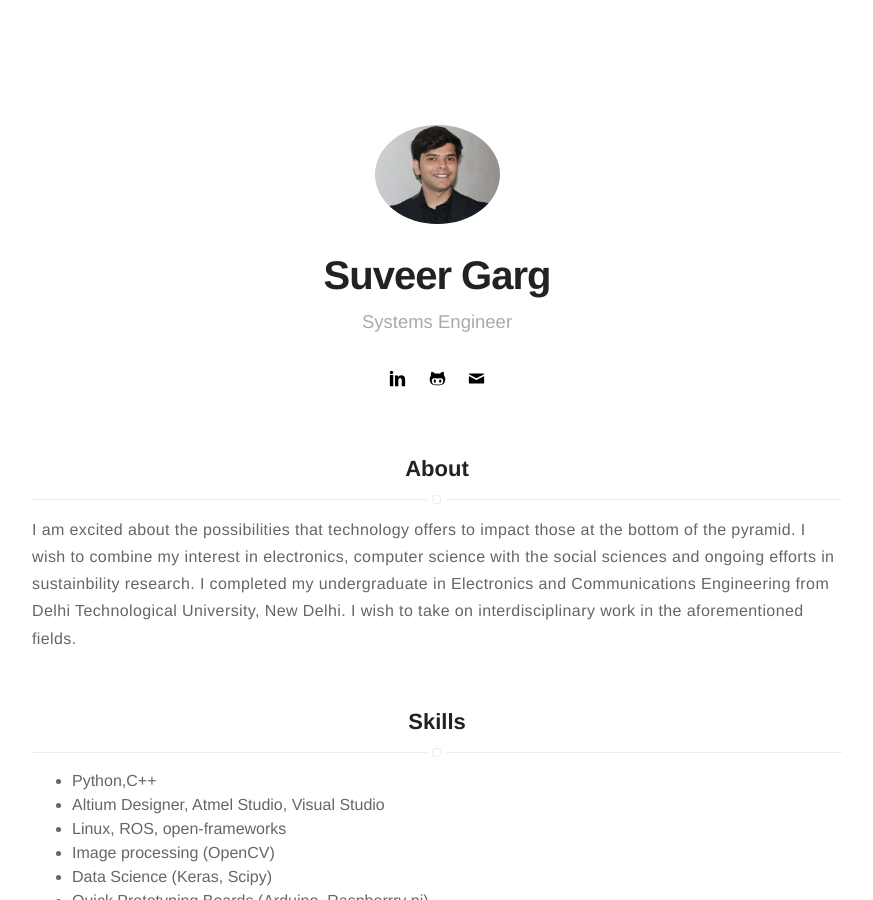
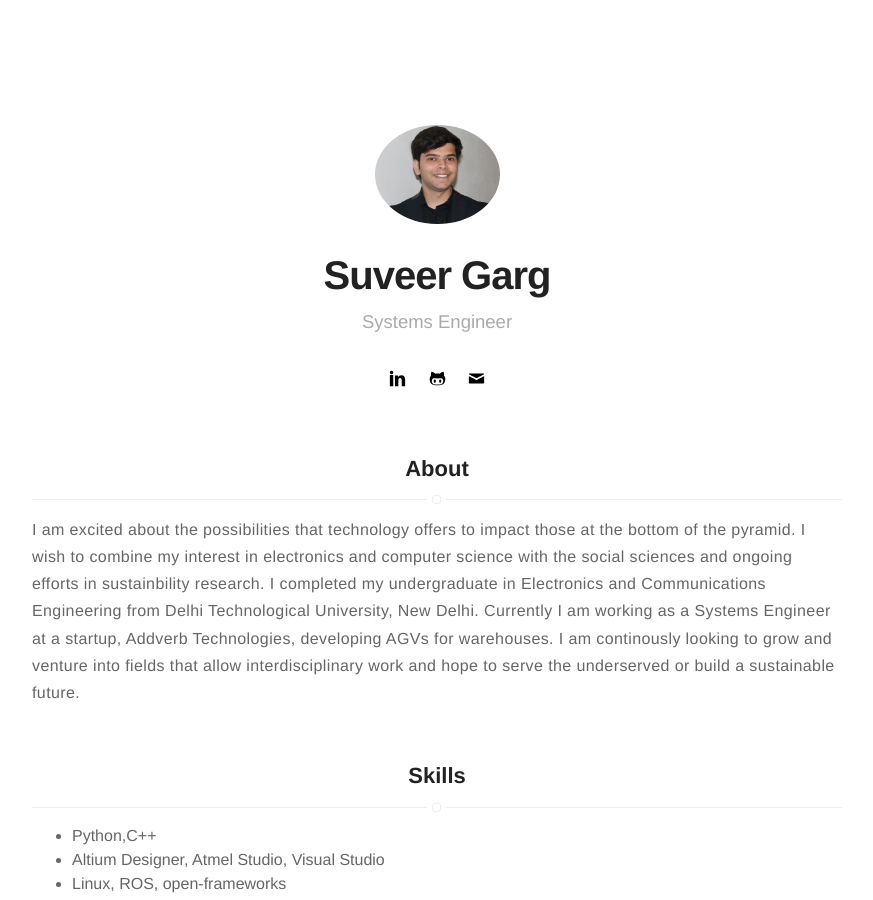
Before and after one commit to suveergarg/suveergarg.github.io, a Jekyll site: the page built from index.html, in a window 1280 px wide and 900 px high. Shown: the whole window, without its empty margins (203-1076 px from the left). Built offline with Jekyll 4.4.1, drawn with Linux system fonts in a browser that asks for light colours.

Commit message:
Update about.html

```diff
--- a/_includes/about.html
+++ b/_includes/about.html
@@ -1 +1 @@
-<p>I am excited about the possibilities that technology offers to impact those at the bottom of the pyramid. I wish to combine my interest in electronics, computer science with the social sciences and ongoing efforts in sustainbility research. I completed my undergraduate in Electronics and Communications Engineering from Delhi Technological University, New Delhi. I wish to take on interdisciplinary work in the aforementioned fields.</p>
+<p>I am excited about the possibilities that technology offers to impact those at the bottom of the pyramid. I wish to combine my interest in electronics and computer science with the social sciences and ongoing efforts in sustainbility research. I completed my undergraduate in Electronics and Communications Engineering from Delhi Technological University, New Delhi. Currently I am working as a Systems Engineer at a startup, Addverb Technologies, developing AGVs for warehouses. I am continously looking to grow and venture into fields that allow interdisciplinary work and hope to serve the underserved or build a sustainable future.</p>
```
